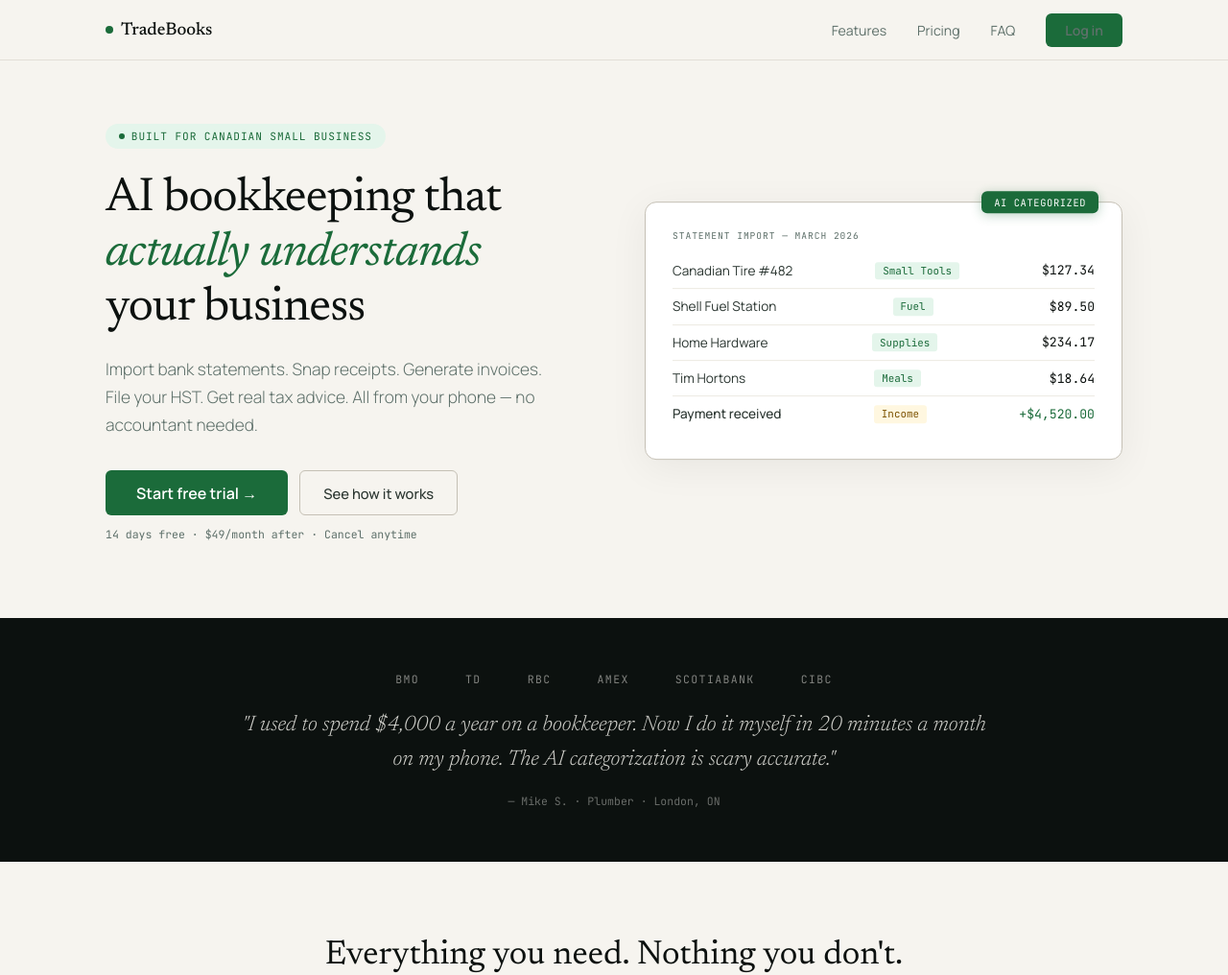
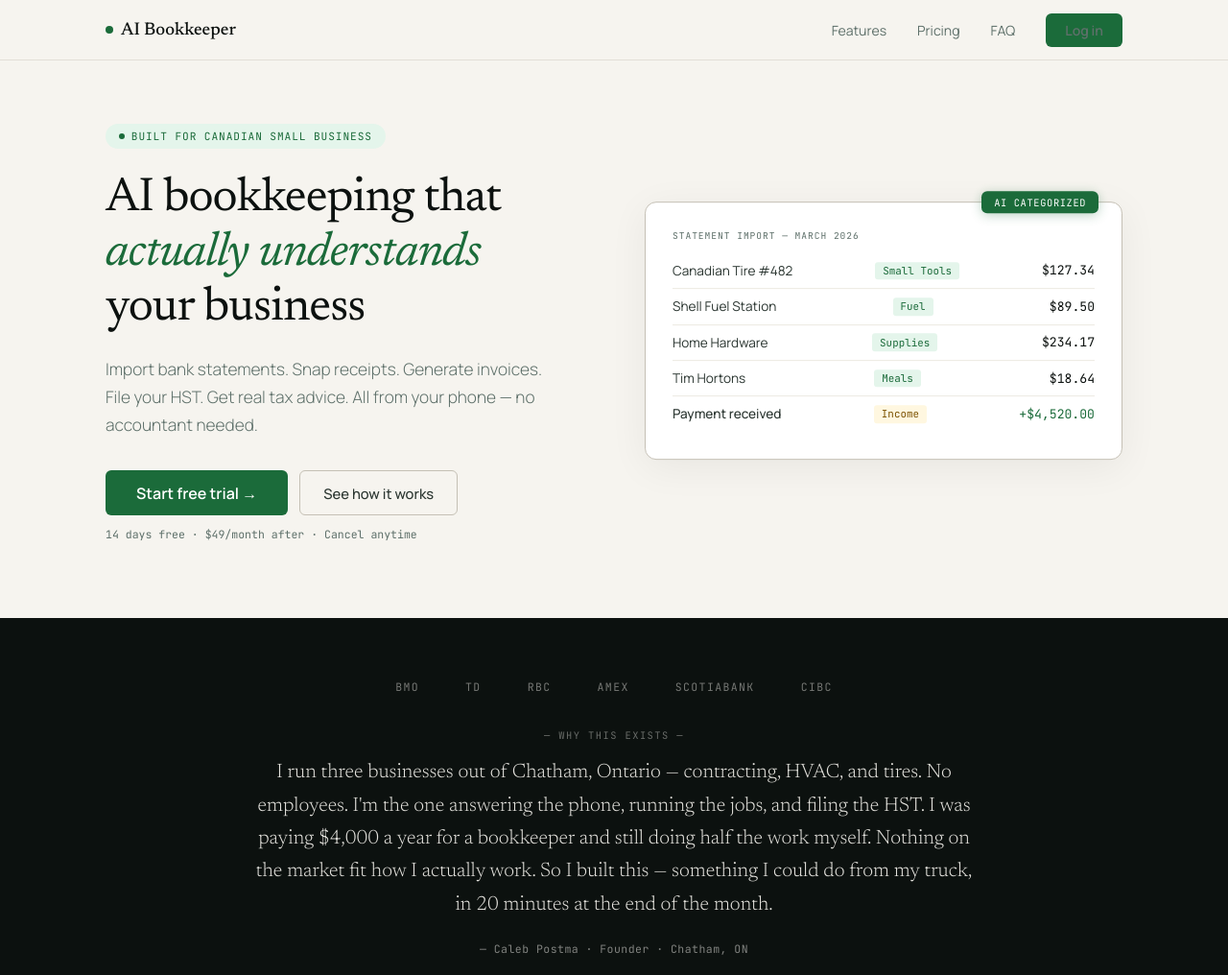
Before and after one commit to calebpostma-web/tradebooks, a plain HTML site: page index.html in a window 1280 px wide. Shown: the top 1016 px of the page at 96% size. Drawn offline with Linux system fonts and the light colour scheme.

Commit message:
Update index.html

```diff
--- a/index.html
+++ b/index.html
@@ -3,7 +3,7 @@
 <head>
 <meta charset="UTF-8">
 <meta name="viewport" content="width=device-width, initial-scale=1.0">
-<title>TradeBooks — AI Bookkeeping for Canadian Small Business</title>
+<title>AI Bookkeeper — Bookkeeping for Canadian Small Business</title>
 <meta name="description" content="AI-powered bookkeeping built for Canadian small businesses. Import bank statements, scan receipts, generate invoices, file HST. $49/month. No accountant needed.">
 <link rel="preconnect" href="https://fonts.googleapis.com">
 <link href="https://fonts.googleapis.com/css2?family=Newsreader:ital,wght@0,300;0,400;0,500;0,600;1,300;1,400&family=Manrope:wght@300;400;500;600;700&family=JetBrains+Mono:wght@400;500&display=swap" rel="stylesheet">
@@ -108,23 +108,27 @@
   box-shadow:0 2px 12px rgba(27,107,58,.3);
 }
 
-/* ── SOCIAL PROOF ── */
-.proof{
-  background:var(--ink);color:var(--paper);padding:3.5rem 2.5rem;
+/* ── FOUNDER STORY ── */
+.founder{
+  background:var(--ink);color:var(--paper);padding:4rem 2.5rem;
   text-align:center;
 }
-.proof-inner{max-width:800px;margin:0 auto}
-.proof-logos{
+.founder-inner{max-width:760px;margin:0 auto}
+.founder-logos{
   display:flex;justify-content:center;gap:3rem;align-items:center;
-  margin-bottom:1.5rem;opacity:.5;
+  margin-bottom:2.25rem;opacity:.45;
   font-family:var(--mono);font-size:.72rem;letter-spacing:.12em;text-transform:uppercase;
 }
-.proof-quote{
-  font-family:var(--serif);font-size:1.4rem;font-weight:300;
-  font-style:italic;line-height:1.6;margin-bottom:1rem;
-  color:rgba(246,244,239,.85);
+.founder-label{
+  font-family:var(--mono);font-size:.65rem;letter-spacing:.14em;
+  color:rgba(246,244,239,.4);text-transform:uppercase;margin-bottom:1rem;
 }
-.proof-attr{font-size:.82rem;color:rgba(246,244,239,.4);font-family:var(--mono);font-size:.72rem}
+.founder-quote{
+  font-family:var(--serif);font-size:1.3rem;font-weight:300;
+  line-height:1.65;margin-bottom:1.25rem;
+  color:rgba(246,244,239,.92);
+}
+.founder-attr{font-size:.82rem;color:rgba(246,244,239,.5);font-family:var(--mono);font-size:.72rem;letter-spacing:.04em}
 
 /* ── FEATURES ── */
 .features{max-width:1140px;margin:0 auto;padding:5rem 2.5rem}
@@ -208,7 +212,7 @@
 .faq-q::after{content:'+';font-size:1.2rem;color:var(--ink3);transition:transform .2s}
 .faq-item.open .faq-q::after{transform:rotate(45deg)}
 .faq-a{font-size:.88rem;color:var(--ink3);line-height:1.7;max-height:0;overflow:hidden;transition:max-height .3s,padding .3s;font-weight:300}
-.faq-item.open .faq-a{max-height:200px;padding-top:.75rem}
+.faq-item.open .faq-a{max-height:220px;padding-top:.75rem}
 
 /* ── CTA ── */
 .cta-section{background:var(--ink);padding:5rem 2.5rem;text-align:center}
@@ -245,7 +249,8 @@
   .how-steps{grid-template-columns:1fr 1fr;gap:1.5rem}
   .nav-links a:not(.nav-cta){display:none}
   .nav-inner{padding:.85rem 1.5rem}
-  .proof-logos{flex-wrap:wrap;gap:1.5rem}
+  .founder-logos{flex-wrap:wrap;gap:1.5rem}
+  .founder-quote{font-size:1.1rem}
 }
 @media(max-width:500px){
   .hero h1{font-size:1.9rem}
@@ -261,12 +266,12 @@
 <!-- NAV -->
 <nav>
   <div class="nav-inner">
-    <a href="#" class="nav-logo"><span class="nav-dot"></span>TradeBooks</a>
+    <a href="#" class="nav-logo"><span class="nav-dot"></span>AI Bookkeeper</a>
     <div class="nav-links">
       <a href="#features">Features</a>
       <a href="#pricing">Pricing</a>
       <a href="#faq">FAQ</a>
-      <a href="/app" class="nav-cta">Log in</a>
+      <a href="/app/" class="nav-cta">Log in</a>
     </div>
   </div>
 </nav>
@@ -281,7 +286,7 @@
       Get real tax advice. All from your phone — no accountant needed.
     </p>
     <div class="hero-actions">
-      <a href="/app" class="btn-hero">Start free trial →</a>
+      <a href="/app/" class="btn-hero">Start free trial →</a>
       <a href="#features" class="btn-ghost">See how it works</a>
     </div>
     <span class="hero-price">14 days free · $49/month after · Cancel anytime</span>
@@ -319,17 +324,21 @@
   </div>
 </section>
 
-<!-- SOCIAL PROOF -->
-<section class="proof">
-  <div class="proof-inner">
-    <div class="proof-logos">
+<!-- FOUNDER STORY -->
+<section class="founder">
+  <div class="founder-inner">
+    <div class="founder-logos">
       <span>BMO</span><span>TD</span><span>RBC</span><span>AMEX</span><span>SCOTIABANK</span><span>CIBC</span>
     </div>
-    <div class="proof-quote">
-      "I used to spend $4,000 a year on a bookkeeper. Now I do it myself in 20 minutes
-      a month on my phone. The AI categorization is scary accurate."
+    <div class="founder-label">— Why this exists —</div>
+    <div class="founder-quote">
+      I run three businesses out of Chatham, Ontario — contracting, HVAC, and tires. No
+      employees. I'm the one answering the phone, running the jobs, and filing the HST.
+      I was paying $4,000 a year for a bookkeeper and still doing half the work myself.
+      Nothing on the market fit how I actually work. So I built this — something I could
+      do from my truck, in 20 minutes at the end of the month.
     </div>
-    <div class="proof-attr">— Mike S. · Plumber · London, ON</div>
+    <div class="founder-attr">— Caleb Postma · Founder · Chatham, ON</div>
   </div>
 </section>
 
@@ -424,7 +433,7 @@
     <p>
       Unlike QuickBooks or FreshBooks, your financial data lives in a <strong>Google Sheet in your own Google Drive</strong>.
       We never store your transactions, receipts, or invoices on our servers.
-      If you cancel TradeBooks tomorrow, every dollar you've ever tracked is still right there in your Sheet.
+      If you cancel AI Bookkeeper tomorrow, every dollar you've ever tracked is still right there in your Sheet.
     </p>
     <p><strong>We provide the intelligence. You keep the data.</strong></p>
   </div>
@@ -450,13 +459,13 @@
       <div class="price-feat"><span class="price-check">✓</span>Monthly health check + duplicate detection</div>
       <div class="price-feat"><span class="price-check">✓</span>Your data stays in your Google Sheet</div>
     </div>
-    <a href="/app" class="price-btn">Start your free trial →</a>
+    <a href="/app/" class="price-btn">Start your free trial →</a>
     <div class="price-note">No credit card required to start</div>
   </div>
   <div class="price-compare">
-    <strong>How this compares:</strong> QuickBooks charges $25-55/month and doesn't include AI categorization or Canadian tax advice.
-    A bookkeeper costs $200-500/month. An accountant for basic bookkeeping runs $3,000-5,000/year.
-    TradeBooks does 90% of what they do for $49/month.
+    <strong>How this compares:</strong> QuickBooks charges $25–55/month and doesn't include AI categorization or Canadian tax advice.
+    A bookkeeper costs $200–500/month. An accountant for basic bookkeeping runs $3,000–5,000/year.
+    AI Bookkeeper does 90% of what they do for $49/month.
   </div>
 </section>
 
@@ -465,7 +474,7 @@
   <h2>Frequently asked questions</h2>
   <div class="faq-item" onclick="this.classList.toggle('open')">
     <div class="faq-q">Do I need accounting experience?</div>
-    <div class="faq-a">No. TradeBooks is built for business owners, not accountants. The AI handles categorization, HST extraction, and tax calculations. You just review what it did and confirm. If something looks wrong, change it with a dropdown — the AI learns your patterns over time.</div>
+    <div class="faq-a">No. AI Bookkeeper is built for business owners, not accountants. The AI handles categorization, HST extraction, and tax calculations. You just review what it did and confirm. If something looks wrong, change it with a dropdown — the AI learns your patterns over time.</div>
   </div>
   <div class="faq-item" onclick="this.classList.toggle('open')">
     <div class="faq-q">Which banks are supported?</div>
@@ -477,7 +486,7 @@
   </div>
   <div class="faq-item" onclick="this.classList.toggle('open')">
     <div class="faq-q">Can I use this for my corporation AND sole proprietorship?</div>
-    <div class="faq-a">Yes. During setup, you choose your business type — sole proprietor or incorporated. TradeBooks shows the right tax forms for each: T2125 for sole props, T2 for corporations. Both get full HST, payroll, and AI tax advice.</div>
+    <div class="faq-a">Yes. During setup, you choose your business type — sole proprietor or incorporated. AI Bookkeeper shows the right tax forms for each: T2125 for sole props, T2 for corporations. Both get full HST, payroll, and AI tax advice.</div>
   </div>
   <div class="faq-item" onclick="this.classList.toggle('open')">
     <div class="faq-q">What happens if I cancel?</div>
@@ -485,11 +494,11 @@
   </div>
   <div class="faq-item" onclick="this.classList.toggle('open')">
     <div class="faq-q">Does this replace my accountant?</div>
-    <div class="faq-a">For day-to-day bookkeeping, yes. TradeBooks handles statement imports, categorization, HST tracking, invoicing, and tax estimation. You may still want an accountant for year-end filing, complex tax planning, or audit situations — but you'll save thousands on routine bookkeeping.</div>
+    <div class="faq-a">For day-to-day bookkeeping, yes. AI Bookkeeper handles statement imports, categorization, HST tracking, invoicing, and tax estimation. You may still want an accountant for year-end filing, complex tax planning, or audit situations — but you'll save thousands on routine bookkeeping.</div>
   </div>
   <div class="faq-item" onclick="this.classList.toggle('open')">
     <div class="faq-q">Does it work on my phone?</div>
-    <div class="faq-a">Yes. TradeBooks is a web app that works on any device — phone, tablet, laptop. No app to install. The receipt scanner opens your phone camera directly. Most users do their monthly bookkeeping on their phone in under 20 minutes.</div>
+    <div class="faq-a">Yes. AI Bookkeeper is a web app that works on any device — phone, tablet, laptop. No app to install. The receipt scanner opens your phone camera directly. Most users do their monthly bookkeeping on their phone in under 20 minutes.</div>
   </div>
 </section>
 
@@ -497,20 +506,20 @@
 <section class="cta-section">
   <div class="cta-inner">
     <h2>Stop dreading tax season.</h2>
-    <p>Join hundreds of Canadian small business owners who manage their own books with AI. Set up in 10 minutes. No accounting degree required.</p>
-    <a href="/app" class="cta-btn">Start your free trial →</a>
+    <p>Built by a Canadian small business owner who got tired of paying $4,000 a year for bookkeeping. Set up in 10 minutes. No accounting degree required.</p>
+    <a href="/app/" class="cta-btn">Start your free trial →</a>
   </div>
 </section>
 
 <!-- FOOTER -->
 <footer>
   <div class="footer-inner">
-    <div class="footer-brand">TradeBooks · AI Bookkeeping for Canadian Small Business</div>
+    <div class="footer-brand">AI Bookkeeper · Bookkeeping for Canadian Small Business</div>
     <div class="footer-links">
       <a href="#features">Features</a>
       <a href="#pricing">Pricing</a>
       <a href="#faq">FAQ</a>
-      <a href="/app">Log in</a>
+      <a href="/app/">Log in</a>
     </div>
   </div>
 </footer>
```
